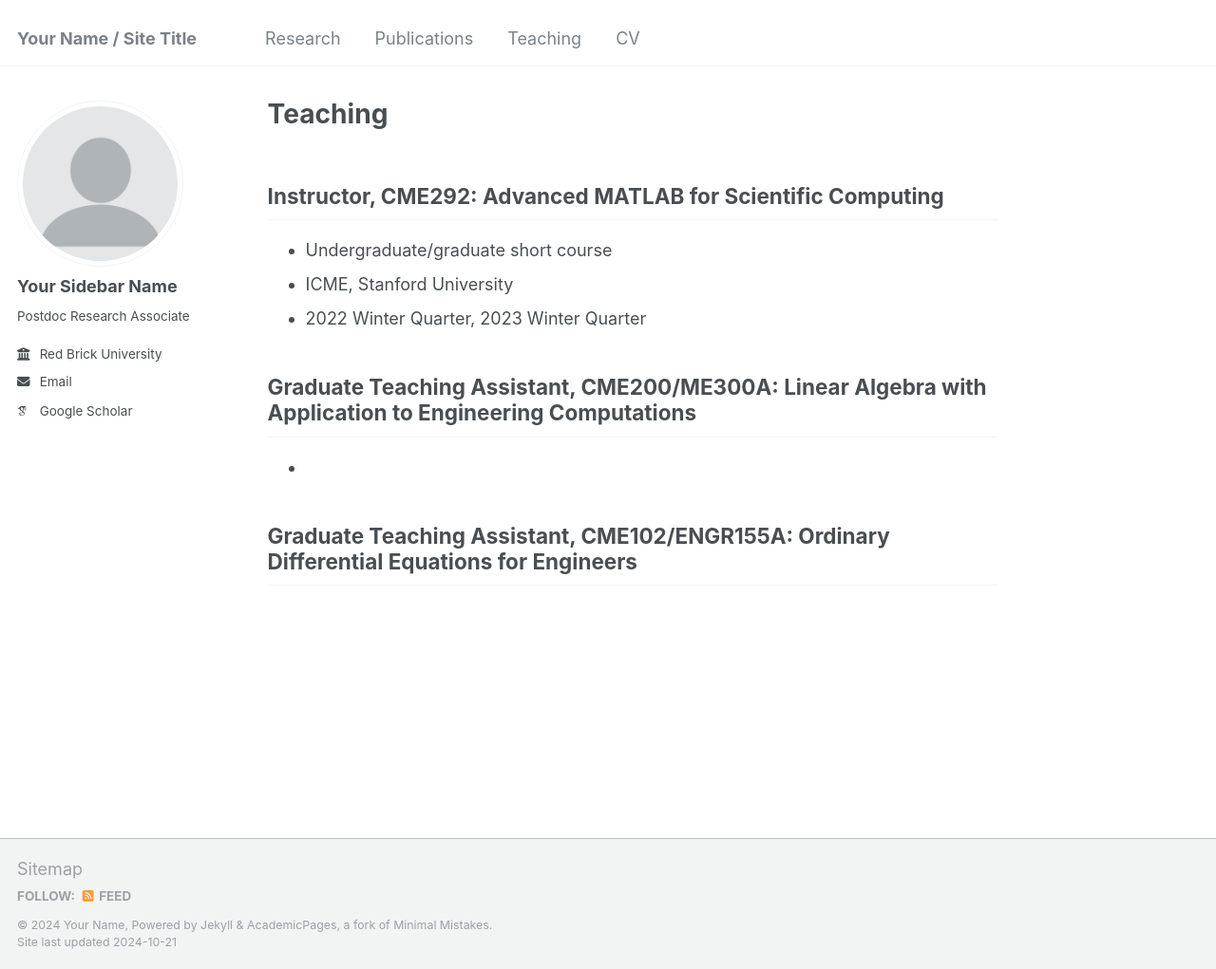
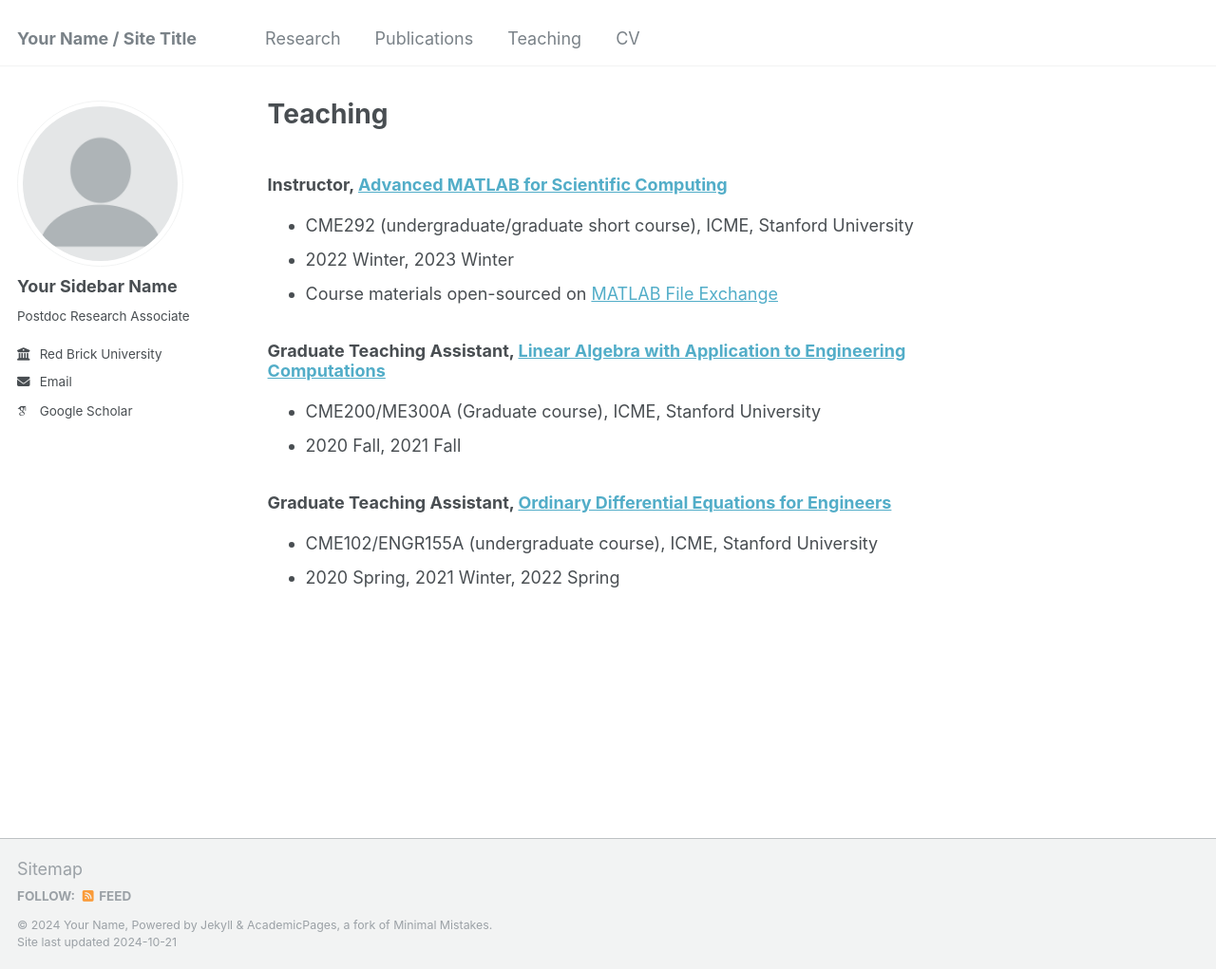
Before and after one commit to xr-cc/xliu.github.io, a Jekyll site: the page built from _pages/teaching.md, in a window 1280 px wide and 1021 px high. Shown: the whole window at 95% size. Built offline with Jekyll 4.4.1, drawn with Linux system fonts in a browser that asks for light colours; some web fonts are replaced.

Commit message:
Update teaching.md

```diff
--- a/_pages/teaching.md
+++ b/_pages/teaching.md
@@ -6,12 +6,15 @@ redirect_from:
   - /teaching.html
 ---
 
-## Instructor, CME292: Advanced MATLAB for Scientific Computing
-* Undergraduate/graduate short course
-* ICME, Stanford University
-* 2022 Winter Quarter, 2023 Winter Quarter
+### Instructor, [Advanced MATLAB for Scientific Computing](https://bulletin.stanford.edu/courses/2146711)
+* CME292 (undergraduate/graduate short course), ICME, Stanford University
+* 2022 Winter, 2023 Winter
+* Course materials open-sourced on [MATLAB File Exchange](https://www.mathworks.com/matlabcentral/fileexchange/106675-advanced-matlab-for-scientific-computing)
 
-## Graduate Teaching Assistant, CME200/ME300A: Linear Algebra with Application to Engineering Computations
-*
+### Graduate Teaching Assistant, [Linear Algebra with Application to Engineering Computations](https://bulletin.stanford.edu/courses/1048651)
+* CME200/ME300A (Graduate course), ICME, Stanford University
+* 2020 Fall, 2021 Fall
 
-## Graduate Teaching Assistant, CME102/ENGR155A: Ordinary Differential Equations for Engineers
+### Graduate Teaching Assistant, [Ordinary Differential Equations for Engineers](https://bulletin.stanford.edu/courses/1043151)
+* CME102/ENGR155A (undergraduate course), ICME, Stanford University
+* 2020 Spring, 2021 Winter, 2022 Spring
```
